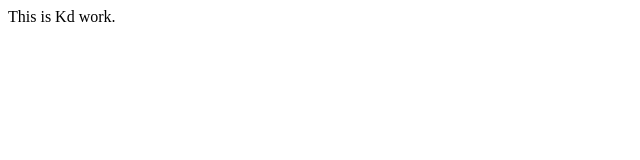
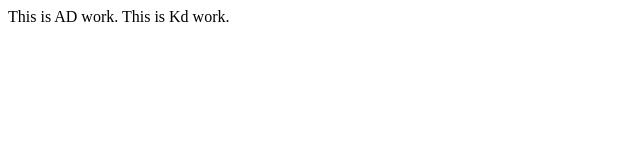
Before and after one commit to kkdbui/git_learning, a plain HTML site: page index.html in a window 1280 px wide. Shown: the whole page, without its empty margins (0-640 px from the left). Drawn offline with Linux system fonts and the light colour scheme.

Commit message:
AD work (#2)

```diff
--- a/index.html
+++ b/index.html
@@ -1,11 +1,16 @@
 <!DOCTYPE html>
 <html lang="en">
+
 <head>
     <meta charset="UTF-8">
     <meta name="viewport" content="width=device-width, initial-scale=1.0">
     <title>Document</title>
 </head>
+
 <body>
+    This is AD work.
+
     This is Kd work.
 </body>
+
 </html>
```
